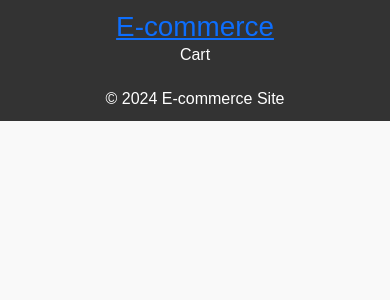
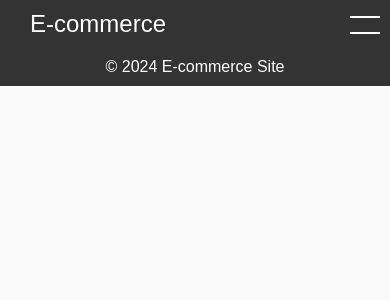
Before and after one commit to KhatriSuson/e-commerce-website, a Django app: template ecommerce/templates/base.html in a window 390 px wide. Shown: the top 300 px of the page. Run offline with Django 5.2, Linux system fonts and the light colour scheme; the template is opened without the code that fills it, so the values that code supplies are empty; parts of the project's set-up code (start-up, migrations or seed data) failed here and were passed over.

Commit message:
update base.html

```diff
--- a/ecommerce/store/urls.py
+++ b/ecommerce/store/urls.py
@@ -13,6 +13,8 @@ urlpatterns = [
     path('add_to_cart/<int:product_id>/', views.add_to_cart, name='add_to_cart'),
     path('update_cart/<int:product_id>/', views.update_cart, name='update_cart'),
     path('remove_from_cart/<int:product_id>/', views.remove_from_cart, name='remove_from_cart'),
+    path('products/', views.products_list, name='products'),
+    path('accout/', views.account, name='account'),
 
     # Checkout page (optional)
     path('checkout/', views.checkout, name='checkout'),
--- a/ecommerce/templates/base.html
+++ b/ecommerce/templates/base.html
@@ -1,22 +1,132 @@
 {% load static %}
 <!DOCTYPE html>
 <html lang="en">
+
 <head>
     <meta charset="UTF-8">
     <meta name="viewport" content="width=device-width, initial-scale=1.0">
     <title>{% block title %}E-commerce Site{% endblock %}</title>
-    <link href="https://cdn.jsdelivr.net/npm/bootstrap@5.3.3/dist/css/bootstrap.min.css" rel="stylesheet" integrity="sha384-QWTKZyjpPEjISv5WaRU9OFeRpok6YctnYmDr5pNlyT2bRjXh0JMhjY6hW+ALEwIH" crossorigin="anonymous">
+    <link rel="stylesheet" href="{% static 'css/style.css' %}">
+    <style>
+        /* Base styling */
+        body {
+            font-family: Arial, sans-serif;
+            background-color: #f9f9f9;
+            margin: 0;
+            padding: 0;
+        }
 
-    <link rel="stylesheet" href="{% static 'css/style.css' %}">
+        header {
+            background-color: #333;
+            padding: 10px 20px;
+            color: #fff;
+        }
+
+        .navbar {
+            display: flex;
+            justify-content: space-between;
+            align-items: center;
+        }
+
+        .navbar .brand {
+            color: #fff;
+            font-size: 1.5em;
+            text-decoration: none;
+        }
+
+        .nav-links {
+            list-style: none;
+            display: flex;
+            gap: 20px;
+            margin: 0;
+        }
+
+        .nav-links li a {
+            color: #fff;
+            text-decoration: none;
+            padding: 8px 12px;
+            border-radius: 5px;
+            transition: background 0.3s;
+        }
+
+        .nav-links li a:hover {
+            background-color: #444;
+        }
+
+        .nav-toggle {
+            display: none;
+            background: none;
+            border: none;
+            cursor: pointer;
+            outline: none;
+        }
+
+        .nav-toggle .hamburger {
+            width: 30px;
+            height: 2px;
+            background-color: #fff;
+            position: relative;
+        }
+
+        .nav-toggle .hamburger::before,
+        .nav-toggle .hamburger::after {
+            content: '';
+            width: 30px;
+            height: 2px;
+            background-color: #fff;
+            position: absolute;
+            left: 0;
+            transition: transform 0.3s;
+        }
+
+        .nav-toggle .hamburger::before {
+            top: -8px;
+        }
+
+        .nav-toggle .hamburger::after {
+            top: 8px;
+        }
+
+        /* Mobile styling */
+        @media (max-width: 768px) {
+            .nav-links {
+                display: none;
+                flex-direction: column;
+                gap: 0;
+                width: 100%;
+                text-align: center;
+            }
+
+            .nav-links.active {
+                display: flex;
+            }
+
+            .nav-toggle {
+                display: block;
+            }
+        }
+    </style>
+
 </head>
+
 <body>
+    <!-- Navbar -->
     <header>
-        <h1><a href="{% url 'home' %}">E-commerce</a></h1>
-        <nav>
-            <a href="{% url 'view_cart' %}">Cart</a>
+        <nav class="navbar">
+            <a href="{% url 'home' %}" class="brand">E-commerce</a>
+            <ul class="nav-links" id="nav-links">
+                <li><a href="{% url 'home' %}">Home</a></li>
+                <li><a href="{% url 'products' %}">Products</a></li>
+                <li><a href="{% url 'view_cart' %}">Cart</a></li>
+                <li><a href="{% url 'account' %}">Account</a></li>
+            </ul>
+            <button class="nav-toggle" id="nav-toggle" aria-label="Toggle navigation">
+                <span class="hamburger"></span>
+            </button>
         </nav>
     </header>
 
+    <!-- Main Content -->
     <main>
         {% block content %}{% endblock %}
     </main>
@@ -25,4 +135,19 @@
         <p>&copy; 2024 E-commerce Site</p>
     </footer>
 </body>
+<script defer src="{% static 'js/navbar.js' %}"></script>
+<script>
+    // navbar.js
+
+    document.addEventListener('DOMContentLoaded', () => {
+        const navToggle = document.getElementById('nav-toggle');
+        const navLinks = document.getElementById('nav-links');
+
+        navToggle.addEventListener('click', () => {
+            navLinks.classList.toggle('active');
+        });
+    });
+
+</script>
+
 </html>
```
